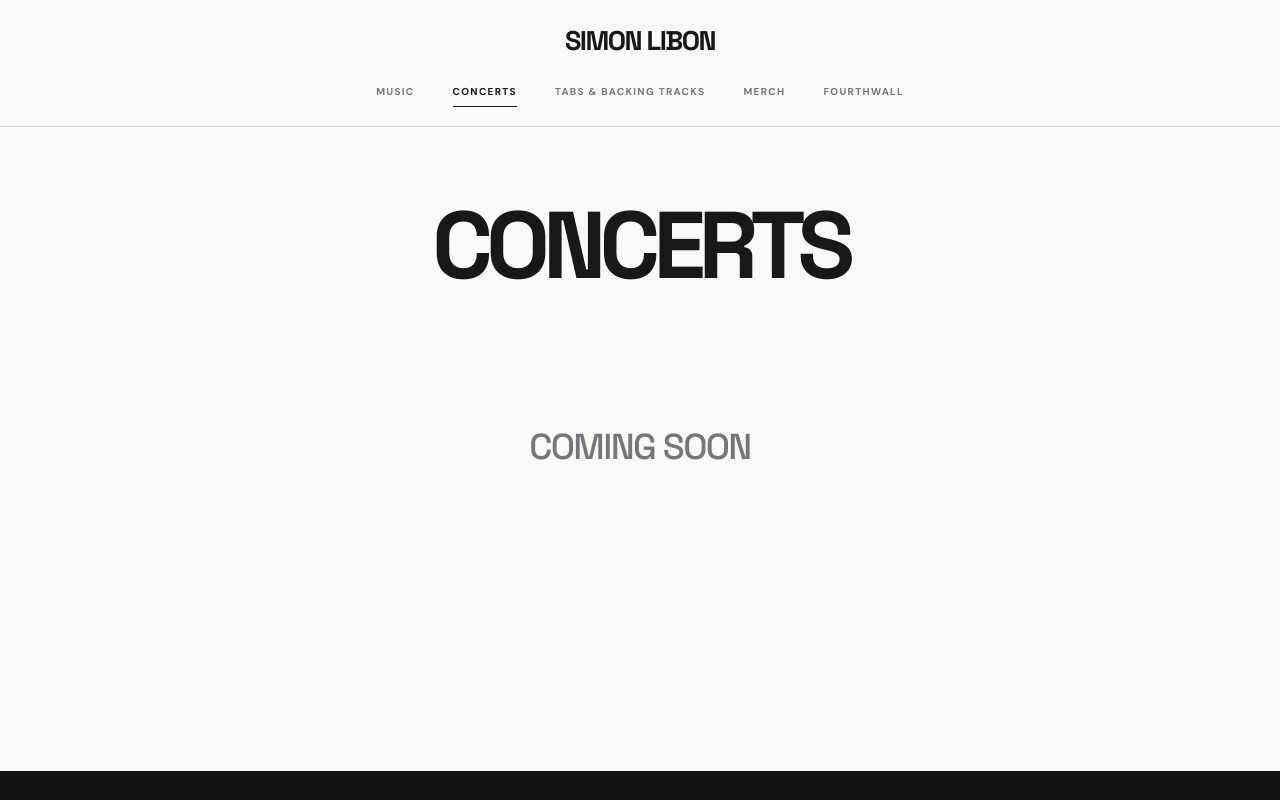
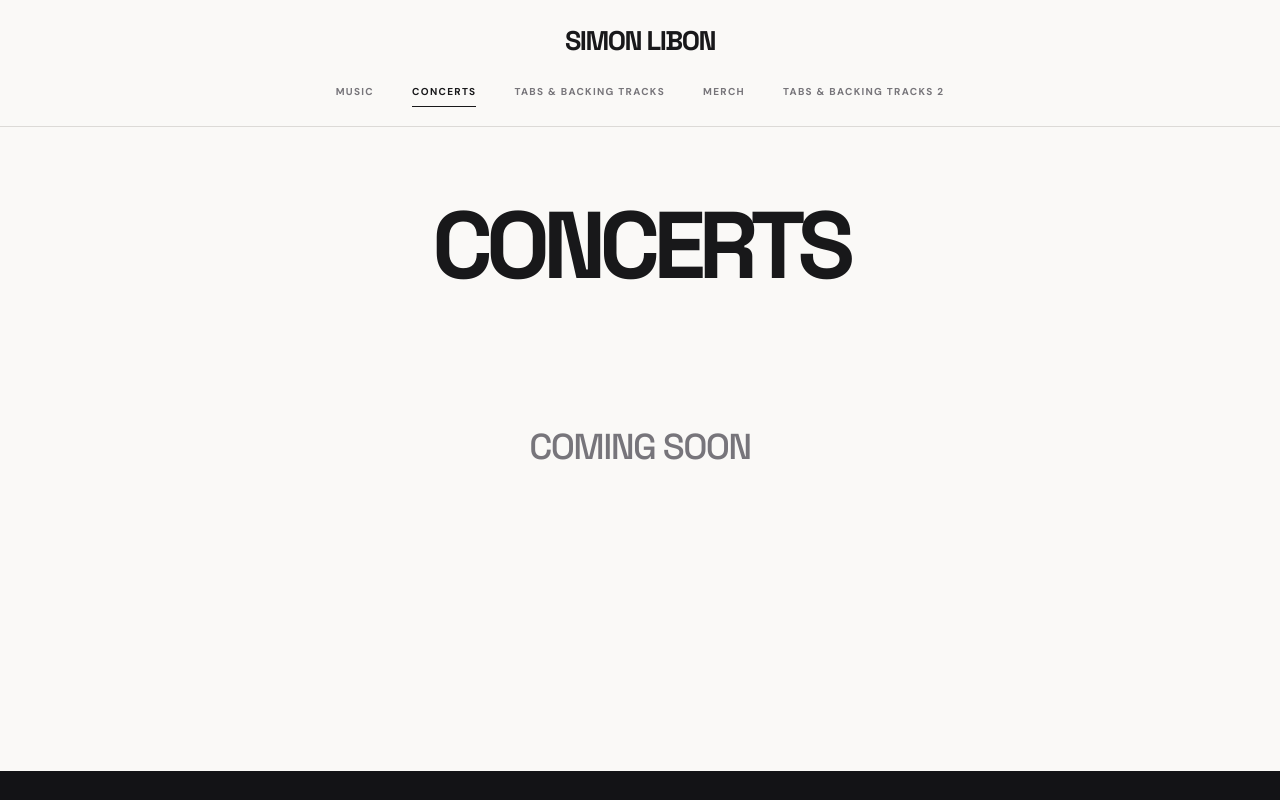
Before and after one commit to simonlibon/simonlibon.github.io, a plain HTML site: page concerts.html in a window 1280 px wide. Shown: the top 800 px of the page. Drawn offline with Linux system fonts and the light colour scheme.

Commit message:
Rename Fourthwall comparison tab to Tabs & Backing Tracks 2

```diff
--- a/concerts.html
+++ b/concerts.html
@@ -1,6 +1,6 @@
 <!DOCTYPE html>
 
-<html lang="en"><head><meta charset="utf-8"/><meta content="width=device-width, initial-scale=1" name="viewport"/><meta content="#faf9f7" name="theme-color"/><meta content="Simon Libon — Guitarist &amp; Composer. Official website." name="description"/><title>Concerts | Simon Libon</title><link href="style.css?v=20" rel="stylesheet"/></head><body data-page="concerts"><header class="header"><div class="container header-inner"><a class="wordmark" href="index.html">SIMON LIBON</a><button aria-controls="site-nav" aria-expanded="false" class="menu-toggle" type="button">MENU</button></div><nav aria-label="Main navigation" class="nav" id="site-nav"><a class="" href="music.html">Music</a><a aria-current="page" class="active" href="concerts.html">Concerts</a><a class="" href="tabs.html">Tabs &amp; Backing Tracks</a><a class="" href="merch.html">Merch</a><a class="" href="fourthwall.html">Fourthwall</a></nav></header><main class="coming-page"><section class="page-title"><div class="container"><h1>CONCERTS</h1></div></section><section class="container coming-soon-wrap"><div class="coming-soon-inner"><h2>COMING SOON</h2></div></section></main><footer class="footer"><div class="container footer-inner"><div aria-label="Social media" class="socials">
+<html lang="en"><head><meta charset="utf-8"/><meta content="width=device-width, initial-scale=1" name="viewport"/><meta content="#faf9f7" name="theme-color"/><meta content="Simon Libon — Guitarist &amp; Composer. Official website." name="description"/><title>Concerts | Simon Libon</title><link href="style.css?v=20" rel="stylesheet"/></head><body data-page="concerts"><header class="header"><div class="container header-inner"><a class="wordmark" href="index.html">SIMON LIBON</a><button aria-controls="site-nav" aria-expanded="false" class="menu-toggle" type="button">MENU</button></div><nav aria-label="Main navigation" class="nav" id="site-nav"><a class="" href="music.html">Music</a><a aria-current="page" class="active" href="concerts.html">Concerts</a><a class="" href="tabs.html">Tabs &amp; Backing Tracks</a><a class="" href="merch.html">Merch</a><a class="" href="fourthwall.html">Tabs &amp; Backing Tracks 2</a></nav></header><main class="coming-page"><section class="page-title"><div class="container"><h1>CONCERTS</h1></div></section><section class="container coming-soon-wrap"><div class="coming-soon-inner"><h2>COMING SOON</h2></div></section></main><footer class="footer"><div class="container footer-inner"><div aria-label="Social media" class="socials">
 <a aria-label="YouTube" data-link="youtube" href="https://www.youtube.com/@simonlibon" rel="noopener noreferrer" target="_blank" title="YouTube"><svg aria-hidden="true" fill="none" stroke="currentColor" stroke-width="1.8" viewbox="0 0 24 24"><rect height="14" rx="4" width="20" x="2" y="5"></rect><path d="m10 9 6 3-6 3z" fill="currentColor" stroke="none"></path></svg></a>
 <a aria-label="Instagram" data-link="instagram" href="https://www.instagram.com/simon.libon/" rel="noopener noreferrer" target="_blank" title="Instagram"><svg aria-hidden="true" fill="none" stroke="currentColor" stroke-width="1.8" viewbox="0 0 24 24"><rect height="18" rx="5" width="18" x="3" y="3"></rect><circle cx="12" cy="12" r="4"></circle><circle cx="17.5" cy="6.5" fill="currentColor" r="1" stroke="none"></circle></svg></a>
 <a aria-label="TikTok" data-link="tiktok" href="https://www.tiktok.com/@simonlibon.music" rel="noopener noreferrer" target="_blank" title="TikTok"><svg aria-hidden="true" fill="currentColor" viewbox="0 0 24 24"><path d="M15.3 2c.2 2.1 1.4 3.6 3.6 3.8v3.1c-1.4 0-2.6-.4-3.8-1.2v6.5c0 4.3-2.6 6.7-6.5 6.7-3.2 0-5.7-2.5-5.7-5.7 0-3.9 3.1-6.2 7-6v3.2c-2-.4-3.7.9-3.7 2.8 0 1.5 1.1 2.6 2.6 2.6 1.8 0 2.8-1.2 2.8-3.2V2h3.7Z"></path></svg></a>
```
